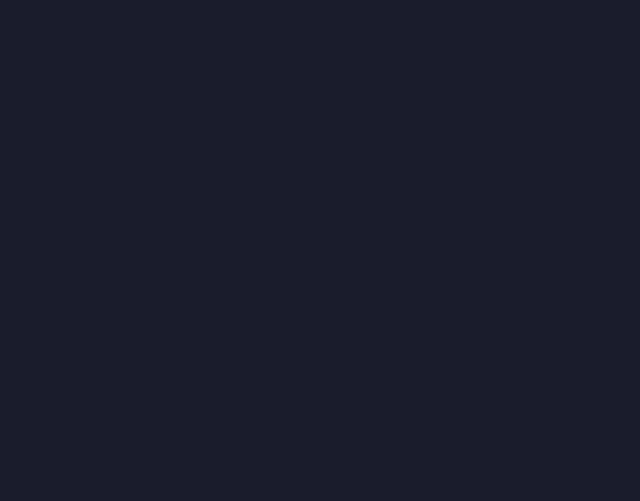
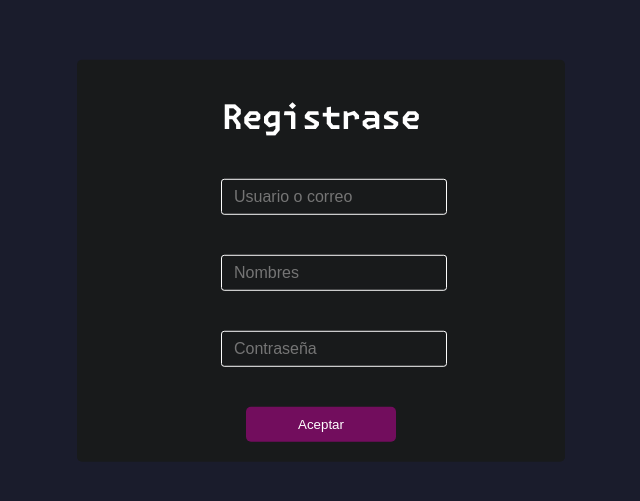
Before and after one commit to KSantiagoRomeroO10/EduReciclaje, a React (Create React App) app in the folder frontend/: page /SingUp in a window 1280 px wide. Before the commit this address had no page. Shown: the part 139-640 px from the top of the page, without its empty margins (319-959 px from the left). Built offline with nearby package versions, Linux system fonts and the light colour scheme.

Commit message:
Creando el Registrar

```diff
--- a/frontend/src/App.jsx
+++ b/frontend/src/App.jsx
@@ -3,6 +3,7 @@ import './General.css'
 
 import Landing from './Components/Common/Landing/Landing'
 import Login from './Components/Common/Login/Login'
+import SingUp from './Components/Common/SingUp/SingUp'
 
 import { Routes, Route, useLocation } from 'react-router-dom'
 
@@ -18,6 +19,7 @@ function App() {
       <Routes>
         <Route path='/' element={ <Landing/> }/>
         <Route path='/Login' element={ <Login/> }/>
+        <Route path='/SingUp' element={ <SingUp/> }/>
       </Routes>
     </>
   )
--- /dev/null
+++ b/frontend/src/Components/Common/SingUp/SingUp.jsx
@@ -0,0 +1,36 @@
+import styles from './SingUp.module.css'
+
+import Button from '../Button/ButtonRoute'
+
+const SingUp = () => {
+
+  const HandleSubmit = () => {
+
+  }
+
+  return (
+    <form onSubmit={HandleSubmit} className={styles.Form}>
+      <h1>Registrase</h1>
+
+      <p className={styles.UserContainer}>
+        <input type="text" placeholder='Usuario o correo' className={styles.Usuario} id='Usuario'/>
+        <label class="LabelUser" for="Usuario" className={styles.LabelUser}>Usuario</label>
+      </p>
+
+      <p className={styles.NombresContainer}>
+        <input type="text" placeholder='Nombres' className={styles.Nombres} id='Nombres'/>
+        <label class="LabelNombres" for="Nombres" className={styles.LabelNombres}>Nombres</label>
+      </p>
+
+      <p className={styles.PassContainer}>
+        <input type="password" placeholder='Contraseña' className={styles.Contraseña} id='Contraseña'/>
+        <label class="LabelContraseña" for="Contraseña" className={styles.LabelContraseña}>Contraseña</label>
+      </p>
+
+      <Button NombreButton={'Aceptar'} Route={'/Home'}/>
+
+    </form>
+  )
+}
+
+export default SingUp
--- /dev/null
+++ b/frontend/src/Components/Common/SingUp/SingUp.module.css
@@ -0,0 +1,62 @@
+.Form{
+  position: absolute;
+  top: 50%;
+  left: 50%;
+  transform: translate(-50%, -50%);
+  width: 35vw;
+  background: var(--bg2);
+  text-align: center;
+  padding: 20px;
+  border-radius: 5px;
+}
+
+.UserContainer, .PassContainer, .NombresContainer{
+  --c-text: rgb(252, 252, 252);
+  --c-outline: var(--purple);
+  margin: 40px auto;
+  display: grid;
+  gap: 8px;
+  position: relative;
+  width: 200px;
+}
+
+.Usuario, .Contraseña, .Nombres{
+  padding: 8px 12px;
+  border-radius: 3.2px;
+  border: 1px solid var(--c-border, currentColor);
+  color: var(--c-text);
+  font-size: 16px;
+  width: 100%;
+  background: var(--bg2);
+}
+
+.Usuario:not(:placeholder-shown) + .LabelUser, .Contraseña:not(:placeholder-shown) + .LabelContraseña,
+.Nombres:not(:placeholder-shown) + .LabelNombres{
+  transform: translateY(-220%);
+  opacity: 1;
+}
+
+.Usuario:is(:disabled, :read-only), .Contraseña:is(:disabled, :read-only),
+.Nombres:is(:disabled, :read-only){
+  --c-border: rgb(150, 150, 150);
+  --c-text: rgb(170, 170, 170);
+}
+
+.Usuario:is(:focus, :focus-visible), .Contraseña:is(:focus, :focus-visible),
+.Nombres:is(:focus, :focus-visible){
+  outline: 2px solid var(--c-outline);
+  outline-offset: 2px;
+}
+
+.LabelUser, .LabelContraseña, .LabelNombres{
+  --timing: 250ms ease-in;
+  position: absolute;
+  left: 0;
+  top: 50%;
+  transition: transform var(--timing),
+    opacity var(--timing);
+  transform: translateY(-50%);
+  opacity: 0;
+  color: var(--c-text);
+  cursor: text;
+}
```
